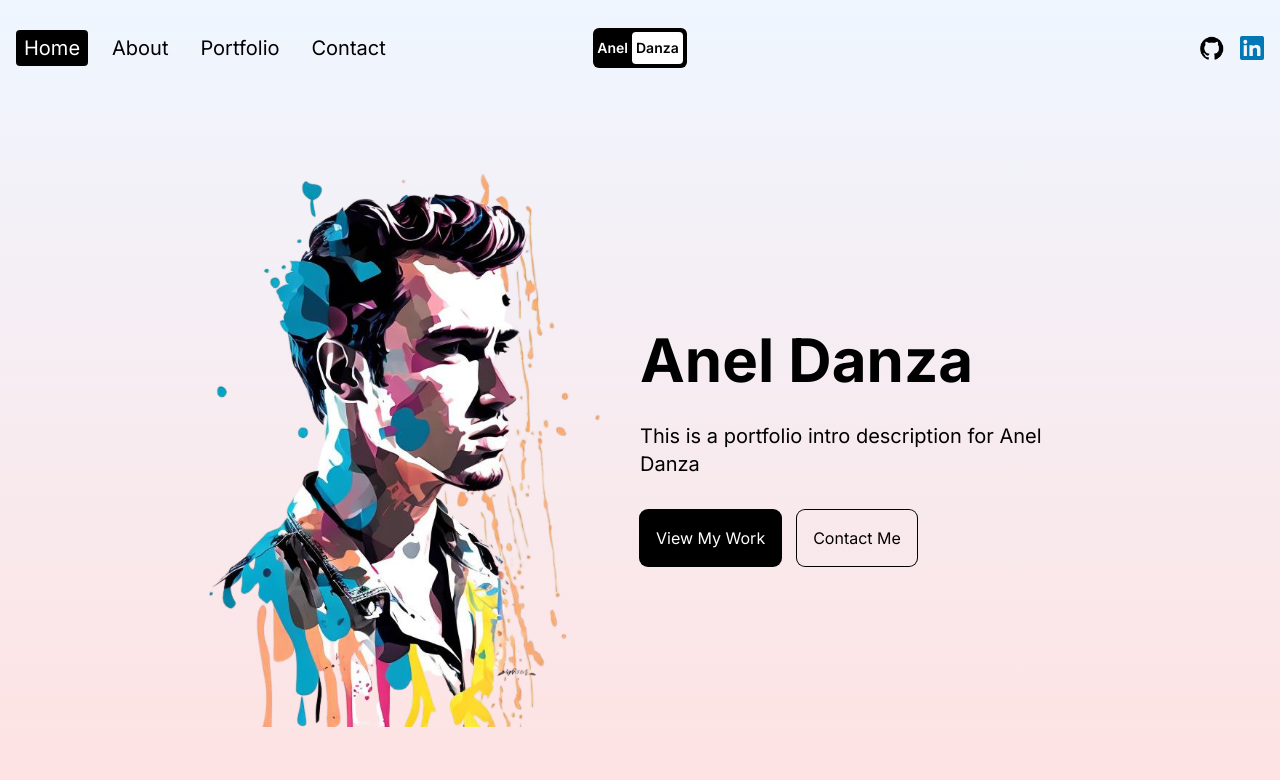
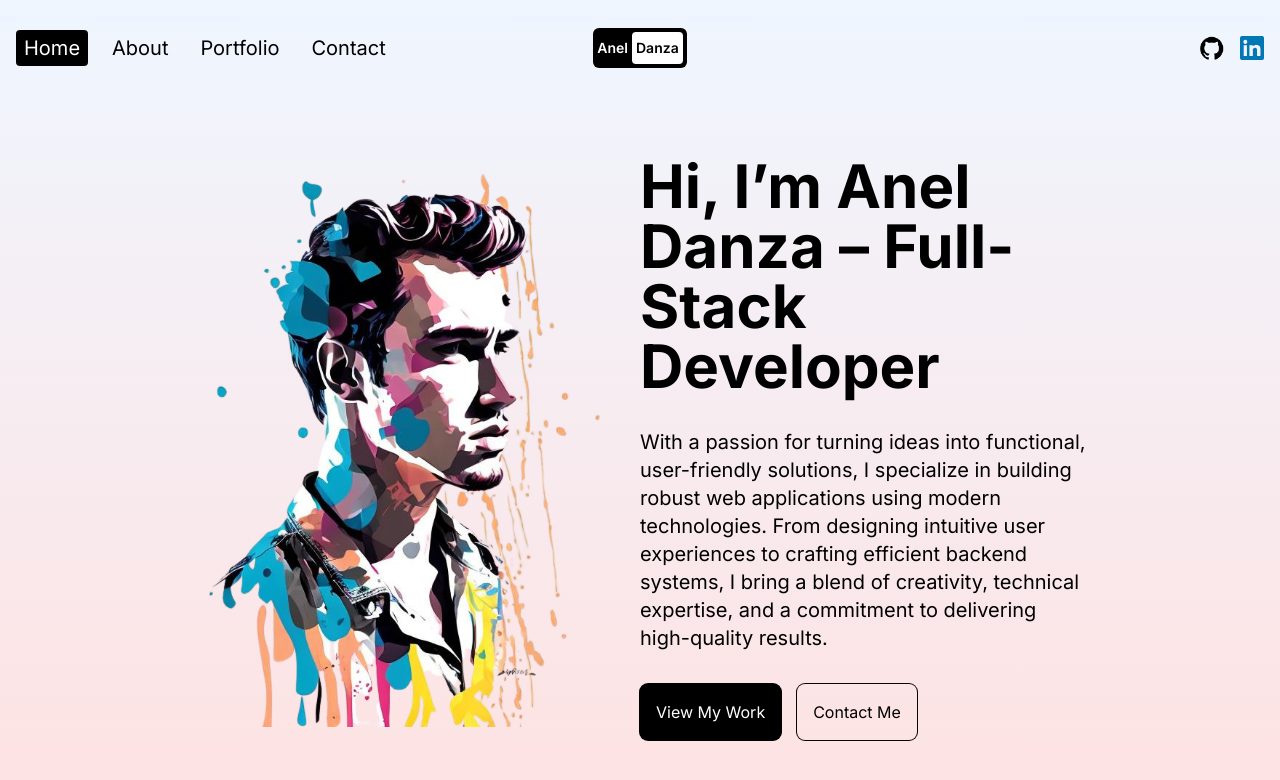
Before and after one commit to safak/next-animated-portfolio, a Next.js app: page / in a window 1280 px wide. Shown: the top 780 px of the page. Built offline with nearby package versions, Linux system fonts and the light colour scheme.

Commit message:
update text

```diff
--- a/src/app/page.jsx
+++ b/src/app/page.jsx
@@ -10,10 +10,17 @@ const Homepage = () => {
       {/* TEXT CONTAINER */}
       <div className="home-section flex flex-col gap-8 justify-center lg:items-start items-center">
         {/* TITLE  */}
-        <h1 className="text-4xl md:text-6xl font-bold ">Anel Danza</h1>
+        <h1 className="text-4xl md:text-6xl font-bold ">
+          Hi, I’m Anel Danza – Full-Stack Developer
+        </h1>
         {/* DESCRIPTION  */}
         <p className="md:text-xl">
-          This is a portfolio intro description for Anel Danza
+          With a passion for turning ideas into functional, user-friendly
+          solutions, I specialize in building robust web applications using
+          modern technologies. From designing intuitive user experiences to
+          crafting efficient backend systems, I bring a blend of creativity,
+          technical expertise, and a commitment to delivering high-quality
+          results.
         </p>
 
         {/* BUTTONS  */}
```
